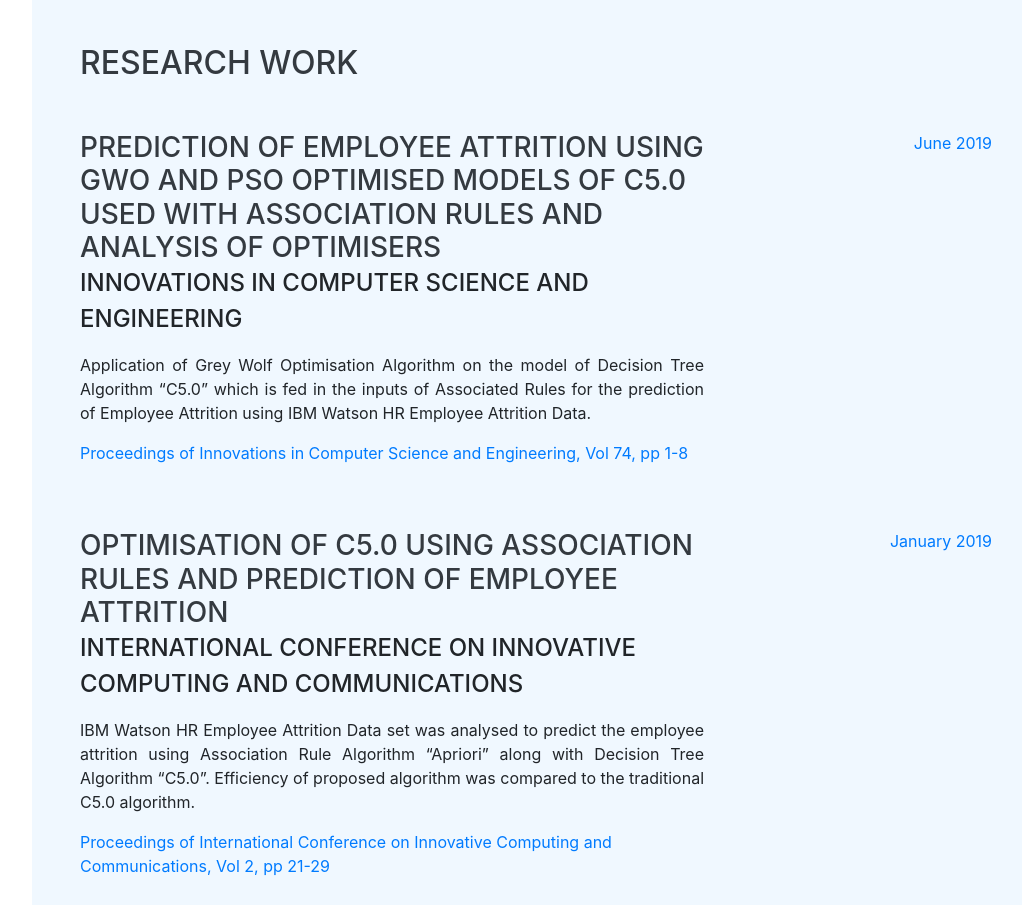
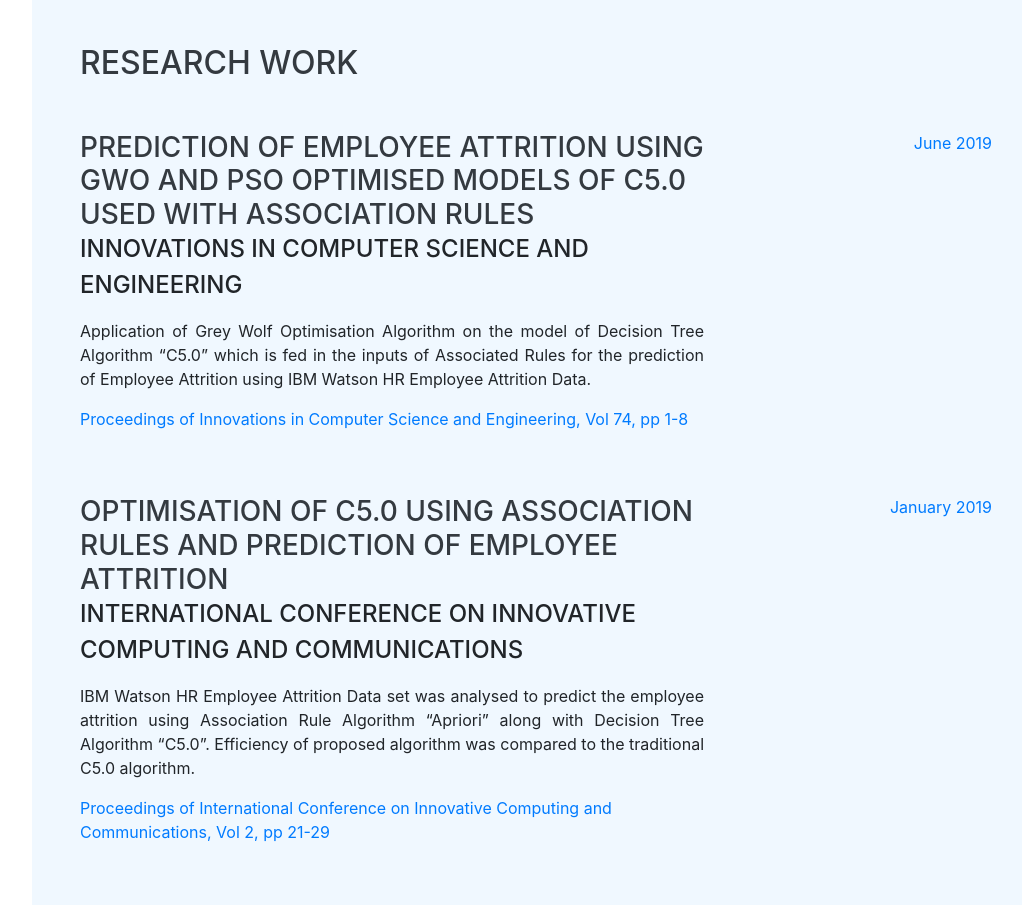
Before and after one commit to krishnasehgal/krishnasehgal.github.io, a website with bundled scripts: page index.html in a window 1280 px wide. Shown: the part 6820-7725 px from the top of the page, without its empty margins (240-1262 px from the left). Built offline with nearby package versions, Linux system fonts and the light colour scheme; a web font is replaced by a local one.

Commit message:
Update index.html

```diff
--- a/index.html
+++ b/index.html
@@ -407,7 +407,7 @@
         <h2 class="mb-5">RESEARCH WORK</h2>
 		    <div class="resume-item d-flex flex-column flex-md-row justify-content-between mb-5">
           <div class="resume-content">
-            <h3 class="mb-0" >Prediction of Employee Attrition using GWO and PSO Optimised Models of C5.0 used with Association Rules and Analysis of Optimisers</h3>
+            <h3 class="mb-0" >Prediction of Employee Attrition using GWO and PSO Optimised Models of C5.0 used with Association Rules</h3>
             <div class="subheading mb-3">Innovations in Computer Science and Engineering</div>
             <p style="text-align: justify;">Application of Grey Wolf Optimisation Algorithm on the model of Decision Tree Algorithm “C5.0” which is fed in the inputs of Associated Rules for the prediction of Employee Attrition using IBM Watson HR Employee Attrition Data.</p>
               <p> <a href="https://link.springer.com/chapter/10.1007/978-981-13-7082-3_1"> Proceedings of Innovations in Computer Science and Engineering, Vol 74, pp 1-8</a></p>
```
